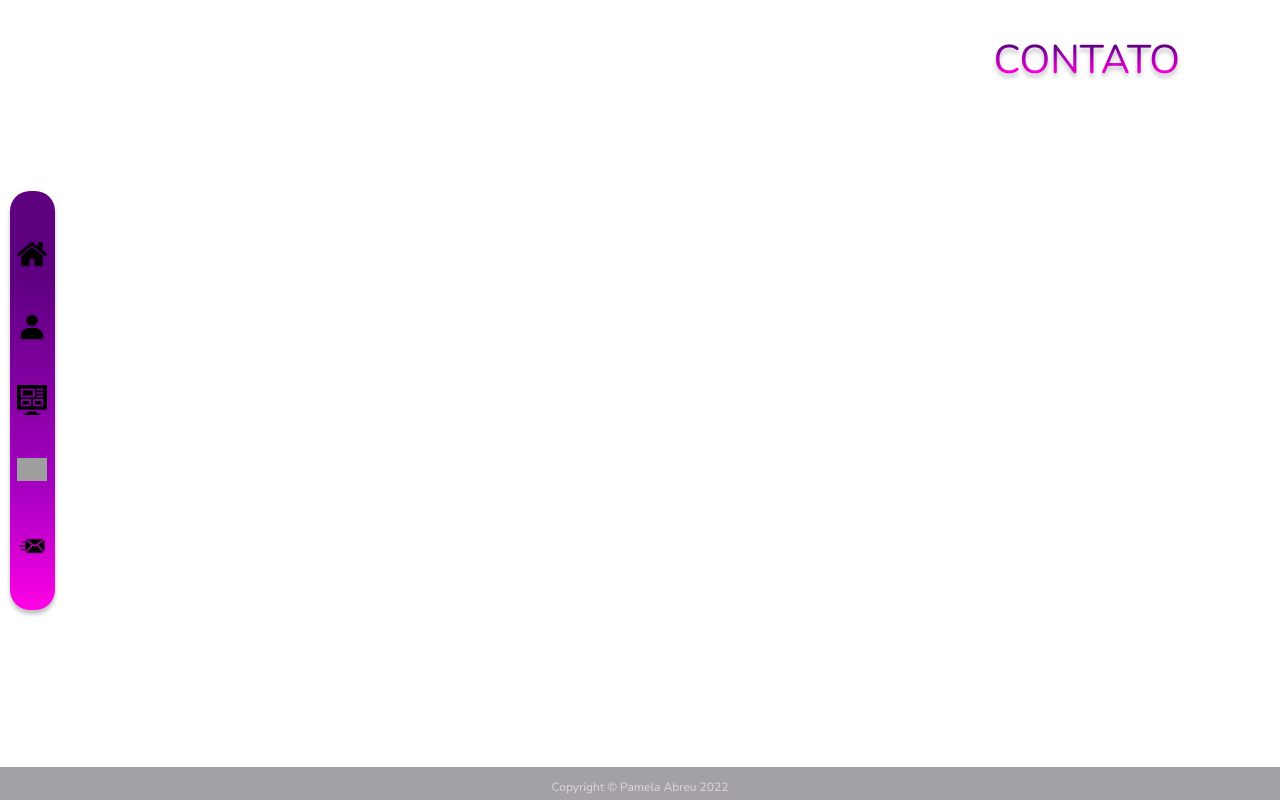
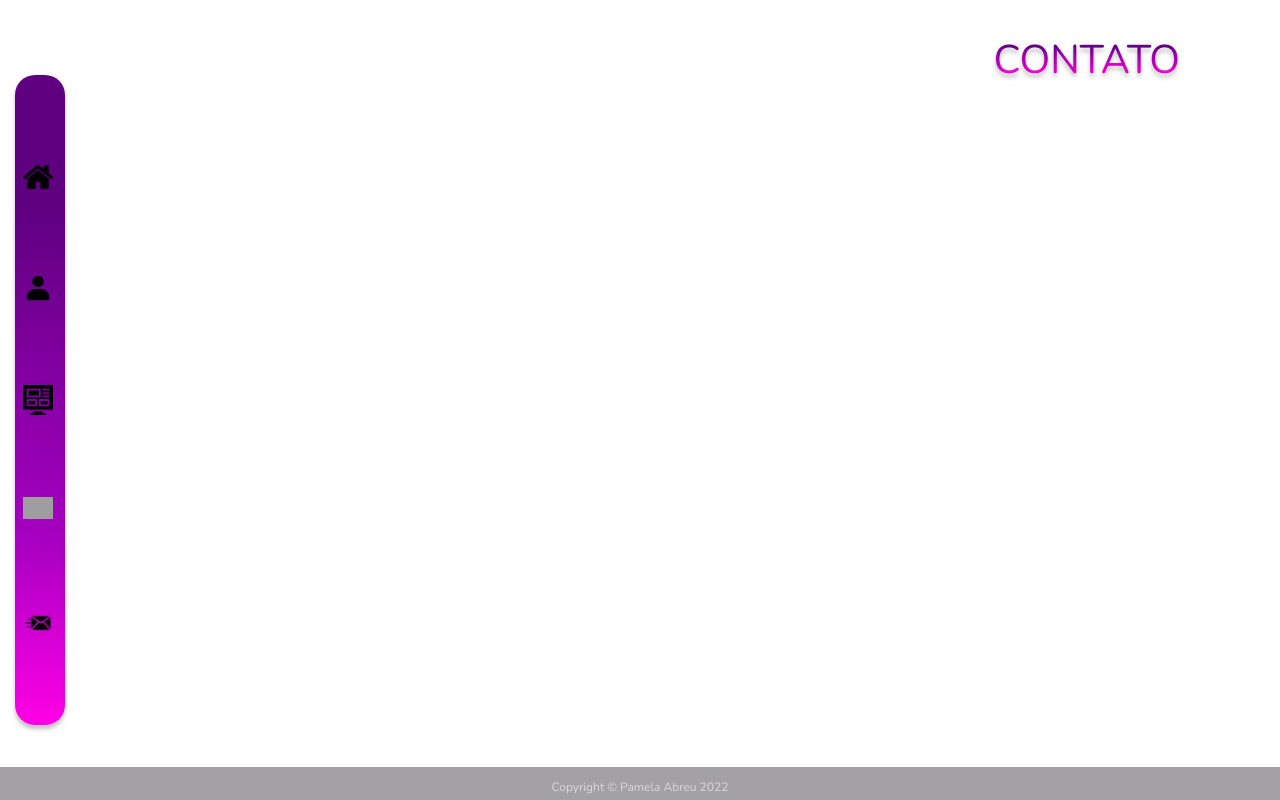
Before and after one commit to Abreupamm/portfolio-frontend, a React (Create React App) app: page /contact in a window 1280 px wide. Built offline with nearby package versions, Linux system fonts and the light colour scheme; grey boxes are pictures that could not be loaded.

Commit message:
refactor: page home and aside

```diff
--- a/src/CSS/components/aside.css
+++ b/src/CSS/components/aside.css
@@ -4,9 +4,9 @@
   z-index: 1;
   top: 0;
   bottom: 0;
-  left: 10px;
-  width: 35px;
-  height: 409px;
+  left: 15px;
+  width: 40px;
+  height: 80%;
   margin: auto 0;
   padding: 5px;
   background: linear-gradient(
@@ -43,7 +43,7 @@
 }
 
 .icon {
-  margin-left: 2px;
+  margin-left: 3px;
   width: 30px;
 }
 
--- a/src/components/Loading.js
+++ b/src/components/Loading.js
@@ -6,15 +6,15 @@ class Loading extends Component {
     return (
       <div style={{
         width: '50%',
-        paddingTop: '10%',
-        paddingLeft: '40%',
+        paddingTop: '20%',
+        paddingLeft: '45%',
         alignItems: 'center'
        }}>
         <ReactLoading
           type={'spinningBubbles'}
           color={'#a700c2'}
-          height={600}
-          width={300}
+          height={300}
+          width={150}
         />
       </div>
     );
--- a/src/pages/Home.js
+++ b/src/pages/Home.js
@@ -27,7 +27,7 @@ class Home extends Component {
         />
         <div className={`container-name ${css(styles.bounceInDown)}`}>
           <span className={'sub-title hi1'}>Olá,</span>
-          <span className="sub-title hi2"> meu name é</span>
+          <span className="sub-title hi2"> meu nome é</span>
           <h1 className="name">Pamela Abreu</h1>
           <h3 className="sub-title">Desenvolvedora Full Stack</h3>
           <button onClick={this.handleOnClick} className="button-about">
```
